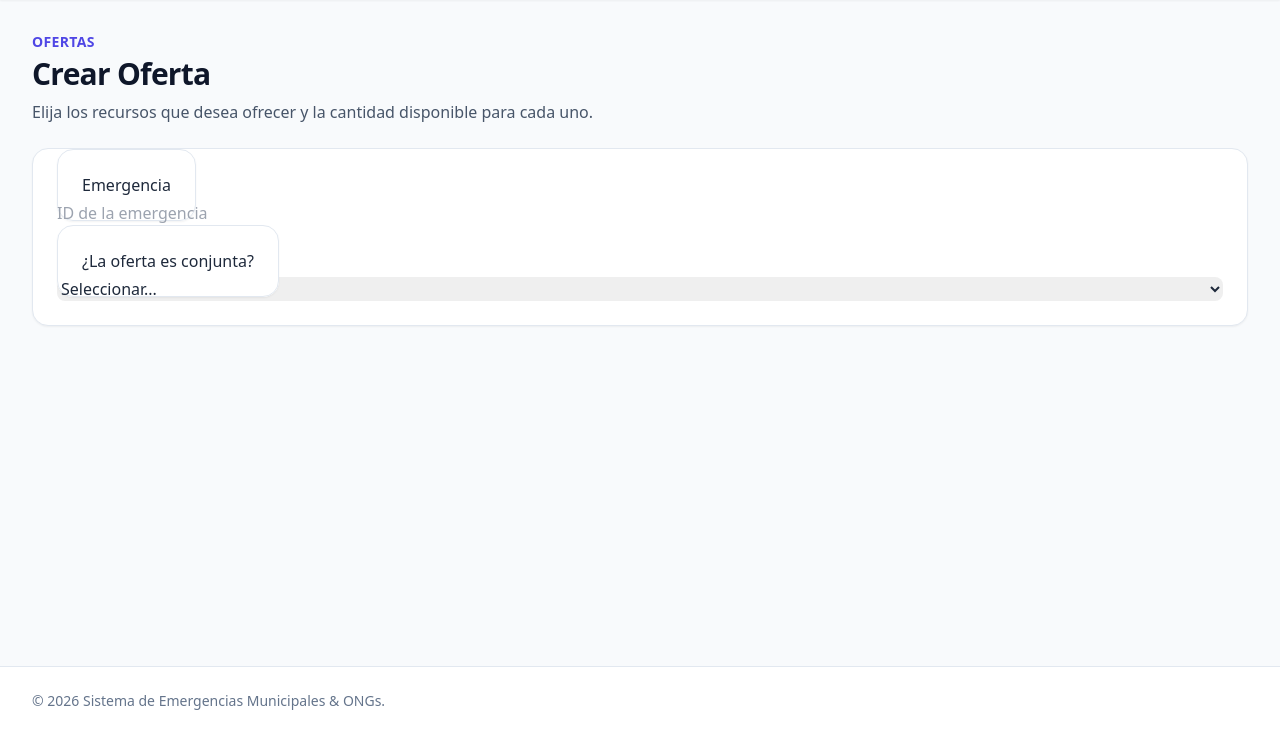
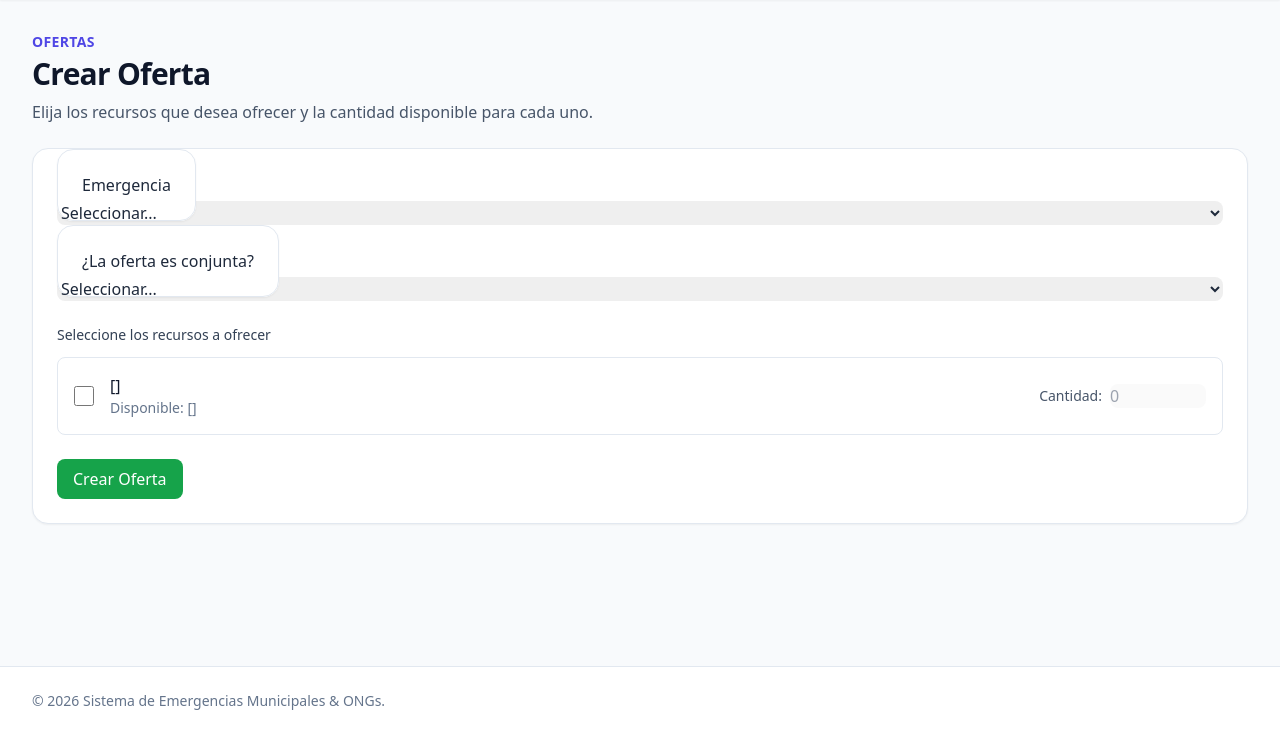
Before and after one commit to luichinni/dssd-flask-app, a Flask app: template templates/ofertas/crear_oferta.html in a window 1280 px wide. Shown: the part 65-800 px from the top of the page. Run offline with Flask 3, Linux system fonts and the light colour scheme; the template is opened without the code that fills it: most values are stand-ins (such as "Sample title", 1, 10 or a date in 2020); parts of the project's set-up code (start-up, migrations or seed data) failed here and were passed over; some libraries are stand-ins or nearby versions.

Commit message:
Se avanzó más en el diseño del formulario de ofertas

```diff
--- a/templates/ofertas/crear_oferta.html
+++ b/templates/ofertas/crear_oferta.html
@@ -14,7 +14,12 @@
     <form method="POST" action="{{ url_for('ong.crear_oferta') }}" class="bg-white rounded-2xl border border-slate-200 shadow-sm p-6 space-y-6">
         <div>
             <label for="id_emergencia" class="bg-white rounded-2xl border border-slate-200 shadow-sm p-6 space-y-6">Emergencia</label>
-            <input type="number" id="id_emergencia" name="id_emergencia" required class="mt-1 block w-full rounded-lg border-slate-300" placeholder="ID de la emergencia">
+            <select id="id_emergencia" name="id_emergencia" required class="mt-1 block w-full rounded-lg border-slate-300">
+                <option value="">Seleccionar...</option>
+                {% for emergencia in emergencias %}
+                    <option value="{{ emergencia.id }}"> {{ emergencia.id }} - {{ emergencia.zona_afectada }} </option>
+                {% endfor %}
+            </select>
         </div>
 
         <div>
@@ -26,55 +31,61 @@
             </select>
         </div>
 
+        <div>
+            <label class="block text-sm font-medium text-slate-700 mb-3"> Seleccione los recursos a ofrecer </label>
+            <div class="space-y-3">
+                {% for recurso in recursos %}
+                <div class="recurso-card flex items-center gap-4 p-4 border border-slate-200 rounded-lg" >
+                    <!-- Checkbox -->
+                    <input
+                        type="checkbox"
+                        id="recurso_{{ recurso.id }}"
+                        name="id_recurso"
+                        value="{{ recurso.id }}"
+                        class="recurso-checkbox h-5 w-5 rounded border-slate-300 text-indigo-600"
+                        onchange="habilitarCantidad(this, {{ recurso.cantidad_disponible }})" >
+                    <!-- Información del recurso -->
+                    <label for="recurso_{{ recurso.id }}" class="flex-1 cursor-pointer" >
+                        <span class="font-medium text-slate-900"> {{ recurso.nombre }} </span>
+                        <span class="block text-sm text-slate-500"> Disponible: {{ recurso.cantidad_disponible }} </span>
+                    </label>
+                    <!-- Cantidad -->
+                    <div class="flex items-center gap-2">
+                        <label for="cantidad_{{ recurso.id }}" class="text-sm text-slate-600" > Cantidad: </label>
+                        <input
+                            type="number"
+                            id="cantidad_{{ recurso.id }}"
+                            name="cantidad_{{ recurso.id }}"
+                            min="1"
+                            max="{{ recurso.cantidad_disponible }}"
+                            disabled class="w-24 rounded-lg border-slate-300" placeholder="0">
+                    </div>
+                </div>
+                {% endfor %}
+            </div>
+        </div>
 
+        <div>
+            <button type="submit" class="px-4 py-2 bg-green-600 text-white rounded-lg hover:bg-green-700">Crear Oferta</button>
+        </div>
     </form>
 </div>
 
 <script>
-function agregarRecurso() {
+function habilitarCantidad(checkbox, maxDisponible) {
+    const cantidadInput = document.getElementById( "cantidad_" + checkbox.value );
 
-    const container = document.getElementById('recursos-container');
-
-    const fila = document.createElement('div');
-
-    fila.className = 'recurso-row flex gap-3';
-
-    fila.innerHTML = `
-        <select
-            name="id_recurso"
-            required
-            class="flex-1 rounded-lg border-slate-300">
-
-            <option value="">Seleccionar recurso...</option>
-
-            {% for recurso in recursos %}
-                <option value="{{ recurso.id }}">
-                    {{ recurso.nombre }}
-                    (Disponible: {{ recurso.cantidad_disponible }})
-                </option>
-            {% endfor %}
-
-        </select>
-
-        <input
-            type="number"
-            name="cantidad"
-            min="1"
-            required
-            placeholder="Cantidad"
-            class="w-32 rounded-lg border-slate-300">
-
-        <button
-            type="button"
-            onclick="this.parentElement.remove()"
-            class="px-3 py-2 rounded-lg border border-red-200 text-red-600">
-            Eliminar
-        </button>
-    `;
-
-    container.appendChild(fila);
+    if (checkbox.checked) {
+        cantidadInput.disabled = false;
+        cantidadInput.required = true;
+        cantidadInput.focus();
+    }
+    else {
+        cantidadInput.disabled = true;
+        cantidadInput.required = false;
+        cantidadInput.value = "";
+    }
 }
-
 </script>
 
 {% endblock %}
```
Also changed, not shown: src/core/services/ofertas.py (+25 -7 lines).
